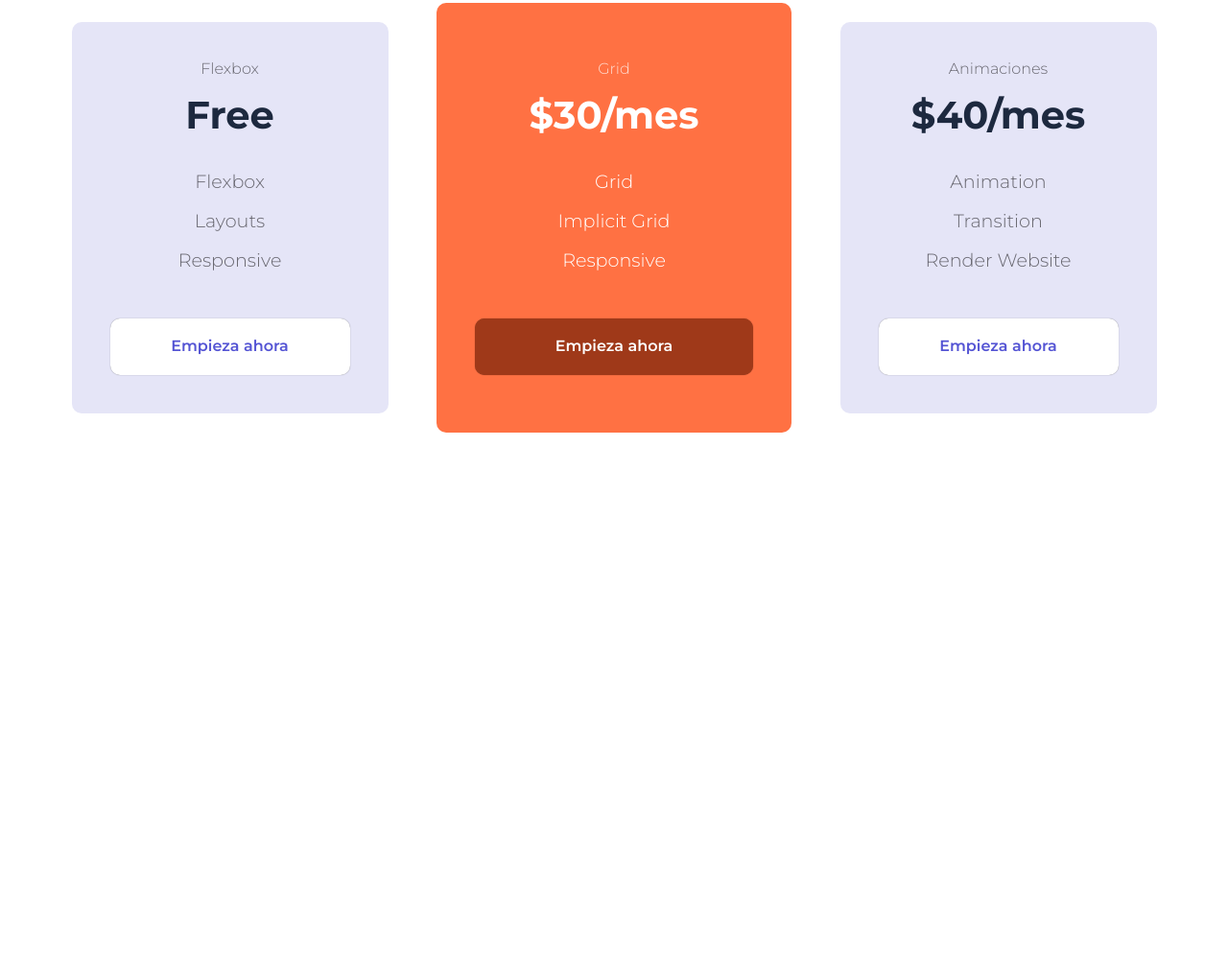
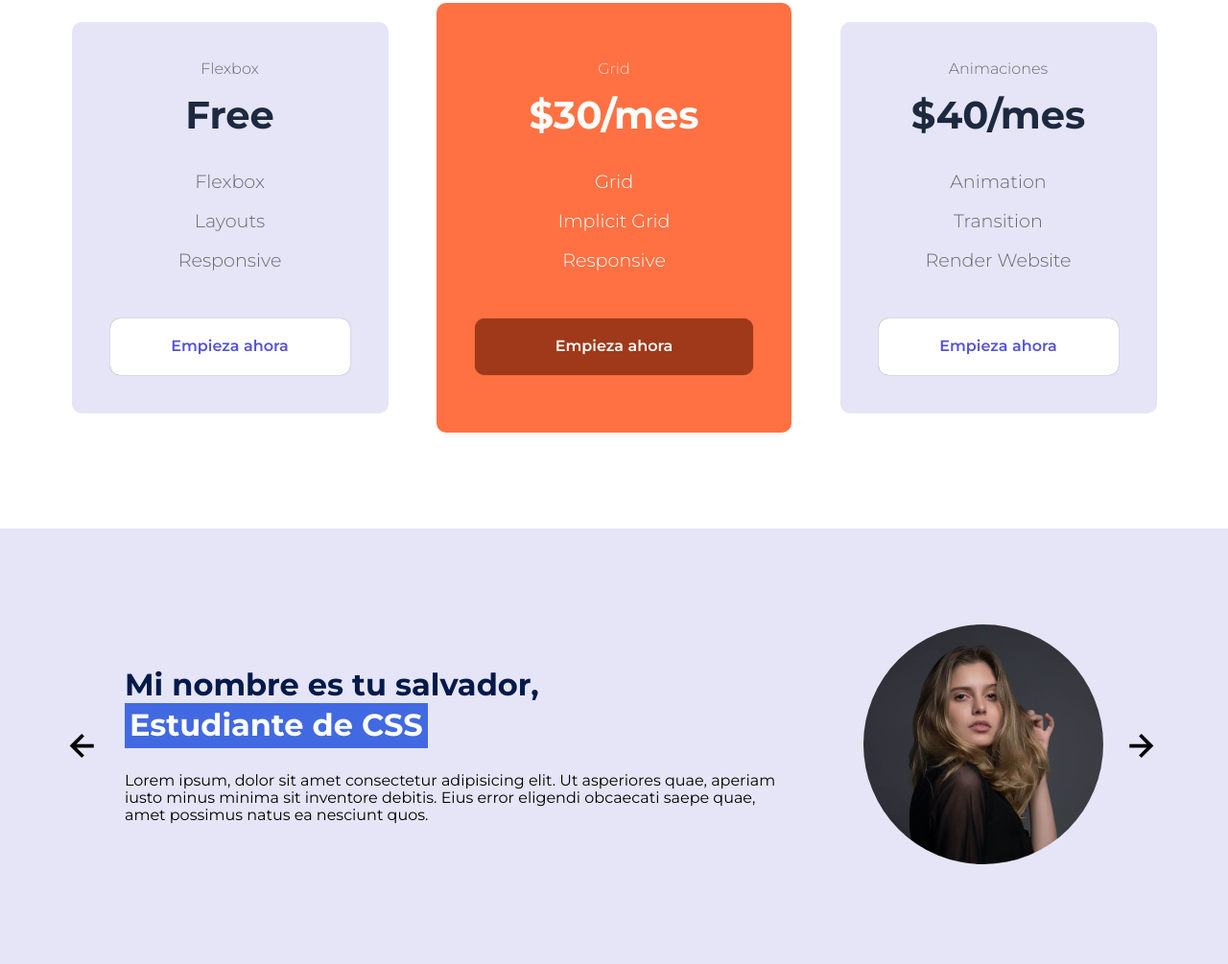
Before and after one commit to LeonRamos/landingpage_Step_by_step, a plain HTML site: page index.html in a window 1280 px wide. Shown: the part 2185-3190 px from the top of the page at 96% size. Before the commit the page ends 2736 px from the top, so only its background shows below. Drawn offline with Linux system fonts and the light colour scheme.

Commit message:
upadate testimony

```diff
--- a/css/styles.css
+++ b/css/styles.css
@@ -263,3 +263,55 @@ body {
     color: var(--color-cta);
     box-shadow: 0 0 1px rgba(0, 0, 0, .5);
 }
+/* Testimony*/
+.testimony{
+    background-color: #e5e5f7;
+}
+
+.testimony__container{
+display: grid;
+grid-template-columns: 50px 1fr 50px;
+gap: 1em;
+align-items: center;
+}
+
+.testimony__body{
+display: grid;
+grid-template-columns: 1fr max-content;
+justify-content: space-between;
+align-items: center;
+gap: 2em;
+grid-column: 2/3;
+grid-row: 1/2;
+opacity: 0;
+pointer-events: none;
+}
+.testimony__body--show{
+    pointer-events: unset;
+    opacity: 1;
+    transition: opacity 1.5s ease-in-out;
+}
+
+.testimony__img{
+    width: 250px;
+    height: 250px;
+    border-radius: 50%;
+    object-fit: cover;
+    object-position: 50% 30%;
+
+}
+
+.testimony__texts{
+    max-width: 700px;
+}
+
+.testimony__course{
+    background-color: royalblue;
+    color: #fff;
+    display: inline-block;
+    padding: 5px;
+}
+.testimony__arrow{
+    width: 90%;
+    cursor: pointer;
+}
--- a/index.html
+++ b/index.html
@@ -129,6 +129,48 @@
 
             </div>
         </section>
+
+      <section class="testimony">
+            <div class="testimony__container container">
+                <img src="./assets/leftarrow.svg" class="testimony__arrow" id="before">
+
+                <section class="testimony__body testimony__body--show" data-id="1">
+                    <div class="testimony__texts">
+                        <h2 class="subtitle">Mi nombre es tu salvador, <span class="testimony__course">Estudiante de CSS</span></h2>
+                        <p class="testimony__review">Lorem ipsum, dolor sit amet consectetur adipisicing elit. Ut asperiores quae, aperiam iusto minus minima sit inventore debitis. Eius error eligendi obcaecati saepe quae, amet possimus natus ea nesciunt quos.</p>
+                    </div>
+                    <figure class="testimony_picture">
+                        <img src="./assets/face.jpg" class="testimony__img" alt="perfil1">
+                    </figure>
+                </section>
+
+                <section class="testimony__body " data-id="2">
+                    <div class="testimony__texts">
+                        <h2 class="subtitle">Mi nombre es tu el empalador, <span class="testimony__course">Estudiante de Flex</span></h2>
+                        <p class="testimony__review"> Eius error eligendi obcaecati saepe quae, amet possimus natus ea nesciunt quos.</p>
+                    </div>
+                    <figure class="testimony_picture">
+                        <img src="./assets/face2.jpg" class="testimony__img" alt="perfil1">
+                    </figure>
+                </section>
+
+                <section class="testimony__body" data-id="3">
+                    <div class="testimony__texts">
+                        <h2 class="subtitle">Mi nombre es todas mias, <span class="testimony__course">Estudiante de GRID</span></h2>
+                        <p class="testimony__review">Lorem ipsum, dolor sit amet consectetur adipisicing elit.</p>
+                    </div>
+                    <figure class="testimony_picture">
+                        <img src="./assets/face3.jpg" class="testimony__img" alt="perfil1">
+                    </figure>
+                </section>
+
+                <img src="./assets/rightarrow.svg" class="testimony__arrow" id="next">
+            </div>
+
+        </section>
+
+
     </main>
+    <script src="./js/slider.js"></script>
 </body>
 </html>
--- /dev/null
+++ b/js/slider.js
@@ -0,0 +1,31 @@
+(function(){
+
+    const sliders = [...document.querySelectorAll('.testimony__body')];
+    const buttonNext = document.querySelector('#next');
+    const buttonBefore = document.querySelector('#before');
+    let value;
+
+    buttonNext.addEventListener('click', ()=>{
+        changePosition(1);
+    });
+
+    buttonBefore.addEventListener('click', ()=>{
+        changePosition(-1);
+    });
+
+    const changePosition = (add)=>{
+        const currentTestimony = document.querySelector('.testimony__body--show').dataset.id;
+        value = Number(currentTestimony);
+        value+= add;
+
+
+        sliders[Number(currentTestimony)-1].classList.remove('testimony__body--show');
+        if(value === sliders.length+1 || value === 0){
+            value = value === 0 ? sliders.length  : 1;
+        }
+
+        sliders[value-1].classList.add('testimony__body--show');
+
+    }
+
+})();
```
